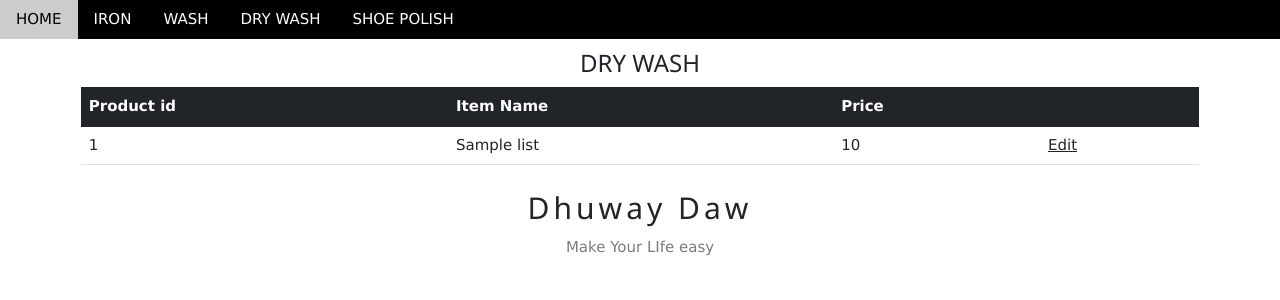
After one commit to Adritomustafa153/ewashsolution, a PHP site: page /dry_wash.php in a window 1280 px wide. The commit adds this page. Shown: the top 300 px of the page. Run offline with PHP 8.4, Linux system fonts and the light colour scheme; tables that the repository leaves empty or names only in its code hold one stand-in row (values such as "Sample post"); some libraries are stand-ins or nearby versions.

Commit message:
price update part commited

```diff
--- a/customers.php
+++ b/customers.php
@@ -139,7 +139,7 @@ $time = date(' h:i:s');
           <a class="nav-link" href="addshopper.php">Add Shopper</a>
         </li>
         <li class="nav-item">
-          <a class="nav-link" href="">Add Product</a>
+          <a class="nav-link" href="price.html">Add Product</a>
         </li>
         <li class="nav-item">
           <a class="nav-link" href="#">Tracking</a>
--- /dev/null
+++ b/dry_wash.php
@@ -0,0 +1,97 @@
+<?php
+    $con = mysqli_connect('localhost', 'root', '', 'dhuye_daw');
+    $que = "SELECT f_id,name,drywash_price FROM price_list WHERE drywash_price!=0;";
+    $val = mysqli_query($con, $que);
+?>
+
+<!doctype html>
+<html lang="en">
+  <head>
+    <!-- Required meta tags -->
+    <meta charset="utf-8">
+    <meta name="viewport" content="width=device-width, initial-scale=1">
+
+    <!-- Bootstrap CSS -->
+    <link href="https://cdn.jsdelivr.net/npm/bootstrap@5.1.3/dist/css/bootstrap.min.css" rel="stylesheet" integrity="sha384-1BmE4kWBq78iYhFldvKuhfTAU6auU8tT94WrHftjDbrCEXSU1oBoqyl2QvZ6jIW3" crossorigin="anonymous">
+    <link rel="stylesheet" href="https://www.w3schools.com/w3css/3/w3.css">
+
+    <title>DRY WASH</title>
+    <style>
+          .seeprice{
+    margin-left:45%;
+  }
+    .seeprice .btn{
+
+        background-color:#1CDBBC; /* Green */
+  border: 1px solid #1CDBBC;
+  border-radius: 12px;
+  color: white;
+  margin-top: 10px;
+
+  padding: 15px 32px;
+  text-align: center;
+  text-decoration: none;
+  display: inline-block;
+  font-size: 16px;
+    }
+    </style>
+  </head>
+  <body>
+    <nav class="w3-bar w3-black">
+        <a href="home.php" class="w3-button w3-bar-item">HOME</a>
+        <a href="iron.php" class="w3-button w3-bar-item">IRON</a>
+        <a href="wash.php" class="w3-button w3-bar-item">WASH</a>
+        <a href="dry_wash.php" class="w3-button w3-bar-item">DRY WASH</a>
+        <a href="Shoe_polish.php" class="w3-button w3-bar-item">SHOE POLISH</a>
+    </nav>
+    <div class="container">
+        <h3 class="text-center">DRY WASH</h3>
+        <table class="table">
+            <thead class="table-dark">
+                <tr>
+                    <th>Product id</th>
+                    <th>Item Name</th>
+                    <th>Price</th>
+                    <th></th>
+                </tr>
+            </thead>
+            <tbody>
+            <?php
+                while ($row = mysqli_fetch_assoc($val)) {
+                    $id = $row['f_id'];
+                    $name = $row['name'];
+                    $price = $row['drywash_price'];
+
+
+                    ?>
+                    <tr>
+                    <td><?php echo $id ?></td>
+                        <td><?php echo $name ?></td>
+                        <td><?php echo $price ?></td>
+                        <td><a href="update.php">Edit</a></td>
+                    </tr>
+
+
+                    <?php
+                }
+            ?>
+
+            </tbody>
+        </table>
+    </div>
+
+
+    <script src="https://cdn.jsdelivr.net/npm/bootstrap@5.1.3/dist/js/bootstrap.bundle.min.js" integrity="sha384-ka7Sk0Gln4gmtz2MlQnikT1wXgYsOg+OMhuP+IlRH9sENBO0LRn5q+8nbTov4+1p" crossorigin="anonymous"></script>
+    <script src="https://cdn.jsdelivr.net/npm/@popperjs/core@2.10.2/dist/umd/popper.min.js" integrity="sha384-7+zCNj/IqJ95wo16oMtfsKbZ9ccEh31eOz1HGyDuCQ6wgnyJNSYdrPa03rtR1zdB" crossorigin="anonymous"></script>
+    <script src="https://cdn.jsdelivr.net/npm/bootstrap@5.1.3/dist/js/bootstrap.min.js" integrity="sha384-QJHtvGhmr9XOIpI6YVutG+2QOK9T+ZnN4kzFN1RtK3zEFEIsxhlmWl5/YESvpZ13" crossorigin="anonymous"></script>
+    </section>
+  <section class="w3-container w3-center w3-content" style="max-width:600px">
+    <h2 class="w3-wide">Dhuway Daw</h2>
+    <p class="w3-opacity">Make Your LIfe easy</p>
+  </section>
+  <!-- <div class = "seeprice">
+<button class="btn" href="home.php" name="price">See Price</button>
+<button class="btn" name="update">Update Price</button>
+</div> -->
+  </body>
+</html>
--- a/home.php
+++ b/home.php
@@ -107,7 +107,7 @@ $time = date(' h:i:s');
           <a class="nav-link" href="addshopper.php">Add Shopper</a>
         </li>
         <li class="nav-item">
-          <a class="nav-link" href="">Add Product</a>
+          <a class="nav-link" href="price.html">Add Product</a>
         </li>
         <li class="nav-item">
           <a class="nav-link" href="#">Tracking</a>
--- a/index.php
+++ b/index.php
@@ -31,7 +31,7 @@ if (isset($_POST['login'])) {
 <html>
 
 <head>
-    <title>Dhuye Daw | Login</title>
+    <title>Ewash Solution | Login</title>
     <link rel="stylesheet" type="text/css" href="lp.css">
 </head>
 
--- a/shoppers.php
+++ b/shoppers.php
@@ -136,7 +136,7 @@ $time = date(' h:i:s');
           <a class="nav-link" href="addshopper.php">Add Shopper</a>
         </li>
         <li class="nav-item">
-          <a class="nav-link" href="#">Add Product</a>
+          <a class="nav-link" href="price.html">Add Product</a>
         </li>
         <li class="nav-item">
           <a class="nav-link" href="#">Tracking</a>
```
Also changed, not shown: iron.php (added, +72 -0 lines), shoe_polish.php (added, +71 -0 lines), wash.php (added, +73 -0 lines).
